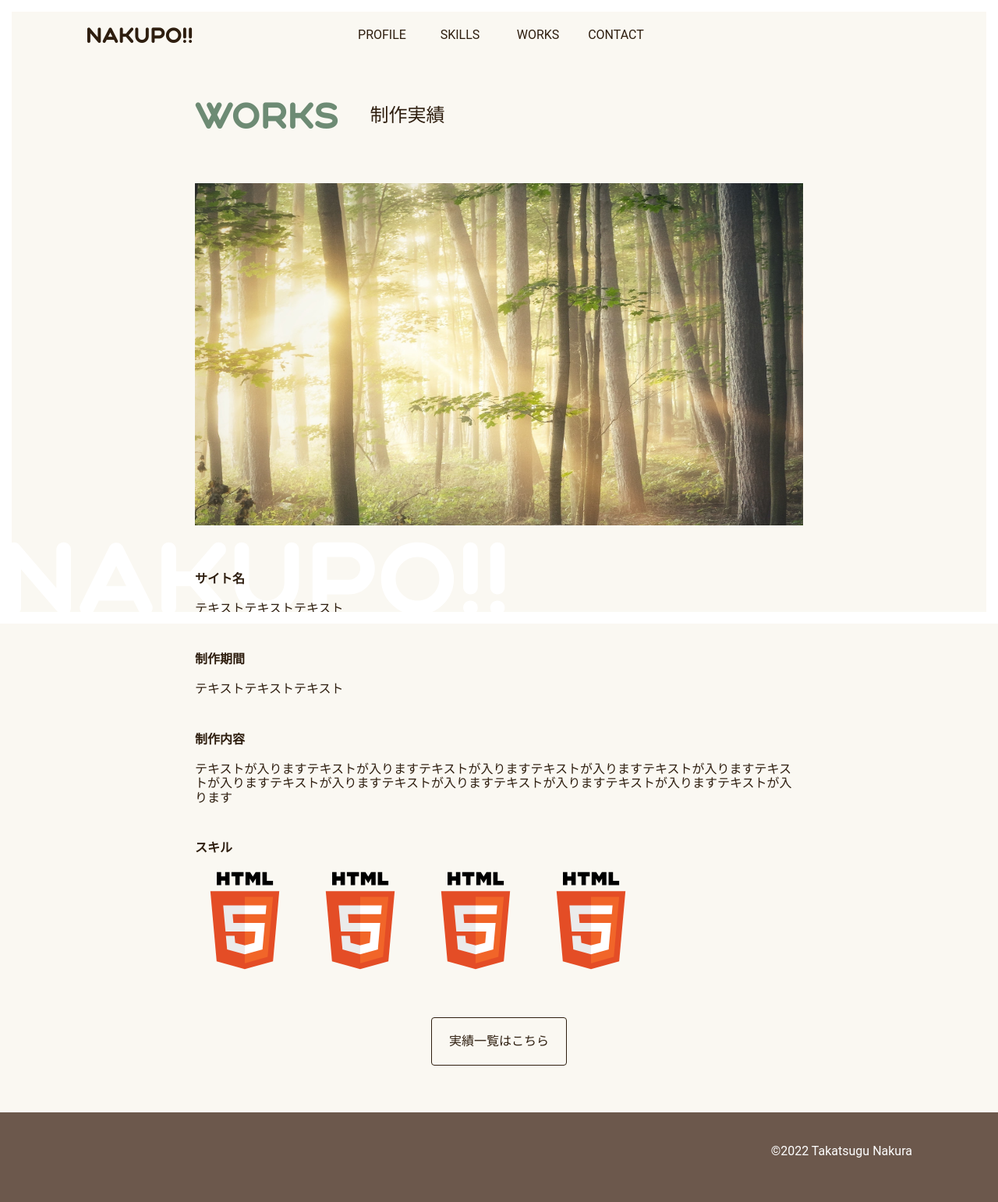
After one commit to NakuraTakatsugu/Portforio_Nakura, a PHP site: page /work.html in a window 1280 px wide. The commit adds this page. Shown: the whole page at 78% size. Run offline with PHP 8.4, Linux system fonts and the light colour scheme.

Commit message:
[add]page-workの追加

```diff
--- a/pixtech_portforio/theme/assets/css/style.css
+++ b/pixtech_portforio/theme/assets/css/style.css
@@ -462,9 +462,46 @@ img {
   margin-top: 60px;
 }
 
-.section.contact .button {
-  border: 1px solid var(--font-color-light);
-  color: var(--font-color-light);
+/* page-work */
+.page-work .contents-wrap {
+  margin-top: 60px;
+}
+
+.page-work .thumbnail {
+  aspect-ratio: 16/9;
+  display: flex;
+}
+
+.page-work .detail-wrap {
+  margin-top: 60px;
+}
+
+.page-work .detail + .detail {
+  margin-top: 46px;
+}
+
+.page-work .detail .head {
+  font-weight: bold;
+}
+
+.page-work .detail .body {
+  margin-top: 20px;
+}
+
+.page-work .button-wrap {
+  margin-top: 60px;
+  display: flex;
+  justify-content: center;
+}
+
+.page-work .skill-icons {
+  display: flex;
+  flex-wrap: wrap;
+  gap: 20px;
+}
+
+.page-work .icon {
+  width: min(46%, 128px);
 }
 
 /* footer */
--- /dev/null
+++ b/pixtech_portforio/theme/work.html
@@ -0,0 +1,119 @@
+<!DOCTYPE html>
+<html lang="ja">
+  <head>
+    <meta charset="UTF-8" />
+    <meta http-equiv="X-UA-Compatible" content="IE=edge" />
+    <meta name="viewport" content="width=device-width, initial-scale=1.0" />
+    <meta name="description" content="Nakupo!! | Nakura's Portfolio" />
+    <link rel="icon" type="image/x-icon" href="./assets/img/favicon.ico" />
+    <link rel="stylesheet" href="./assets/css/reset.css" />
+    <link rel="stylesheet" href="https://unpkg.com/swiper@8/swiper-bundle.min.css" />
+    <link rel="stylesheet" href="./assets/css/style.css" />
+    <script defer src="https://code.jquery.com/jquery-3.6.0.min.js"></script>
+    <script defer src="https://unpkg.com/swiper@8/swiper-bundle.min.js"></script>
+    <script defer src="./assets/js/index.js"></script>
+    <title>Nakupo!!</title>
+  </head>
+  <body class="js-body">
+    <div class="page">
+      <div class="page-flame">
+        <div class="flame-edge top horizontal"></div>
+        <div class="flame-edge bottom horizontal"></div>
+        <div class="flame-edge right vertical"></div>
+        <div class="flame-edge left vertical"></div>
+      </div>
+      <div class="flame-text">
+        <div class="text">
+          <object
+            type="image/svg+xml"
+            data="../theme/assets/img/NAKUPO!!.svg"
+            width="100%"
+            height="auto"
+          ></object>
+        </div>
+      </div>
+      <header class="header">
+        <div class="inner">
+          <h1 class="logo">
+            <a href="./index.html">NAKUPO!!</a>
+          </h1>
+          <nav class="nav">
+            <ul class="nav-list js-nav-list">
+              <li class="nav-item">
+                <a href="#about">PROFILE</a>
+              </li>
+              <li class="nav-item">
+                <a href="#skills">SKILLS</a>
+              </li>
+              <li class="nav-item">
+                <a href="./articles.html">WORKS</a>
+              </li>
+              <li class="nav-item">
+                <a href="./contact-form.html">CONTACT</a>
+              </li>
+            </ul>
+          </nav>
+          <button class="nav-toggle js-nav-toggle">
+            <span class="bar bar-top"></span>
+            <span class="bar bar-mid"></span>
+            <span class="bar bar-bottom"></span>
+          </button>
+        </div>
+      </header>
+      <div class="page-work">
+        <main class="main">
+          <div class="inner">
+            <div class="headline-wrap">
+              <h3 class="headline moderate">
+                WORKS
+                <span class="subhead dark">制作実績</span>
+              </h3>
+            </div>
+            <div class="contents-wrap">
+              <div class="thumbnail">
+                <img src="./assets/img/hero-image.jpg" alt="" />
+              </div>
+              <div class="detail-wrap">
+                <div class="detail">
+                  <div class="head">サイト名</div>
+                  <div class="body">テキストテキストテキスト</div>
+                </div>
+                <div class="detail">
+                  <div class="head">制作期間</div>
+                  <div class="body">テキストテキストテキスト</div>
+                </div>
+                <div class="detail">
+                  <div class="head">制作内容</div>
+                  <div class="body">
+                    テキストが入りますテキストが入りますテキストが入りますテキストが入りますテキストが入りますテキストが入りますテキストが入りますテキストが入りますテキストが入りますテキストが入りますテキストが入ります
+                  </div>
+                </div>
+                <div class="detail">
+                  <div class="head">スキル</div>
+                  <div class="body">
+                    <ul class="skill-icons">
+                      <li class="icon"><img src="./assets/img/html_icon.svg" alt="" /></li>
+                      <li class="icon"><img src="./assets/img/html_icon.svg" alt="" /></li>
+                      <li class="icon"><img src="./assets/img/html_icon.svg" alt="" /></li>
+                      <li class="icon"><img src="./assets/img/html_icon.svg" alt="" /></li>
+                    </ul>
+                  </div>
+                </div>
+              </div>
+              <div class="button-wrap">
+                <button onclick="location.href='./works.html'" class="button dark">
+                  実績一覧はこちら
+                </button>
+              </div>
+            </div>
+          </div>
+        </main>
+      </div>
+      <footer class="footer">
+        <div class="inner">
+          <div class="term">&copy;2022 Takatsugu Nakura</div>
+        </div>
+      </footer>
+    </div>
+  </body>
+</html>
```
